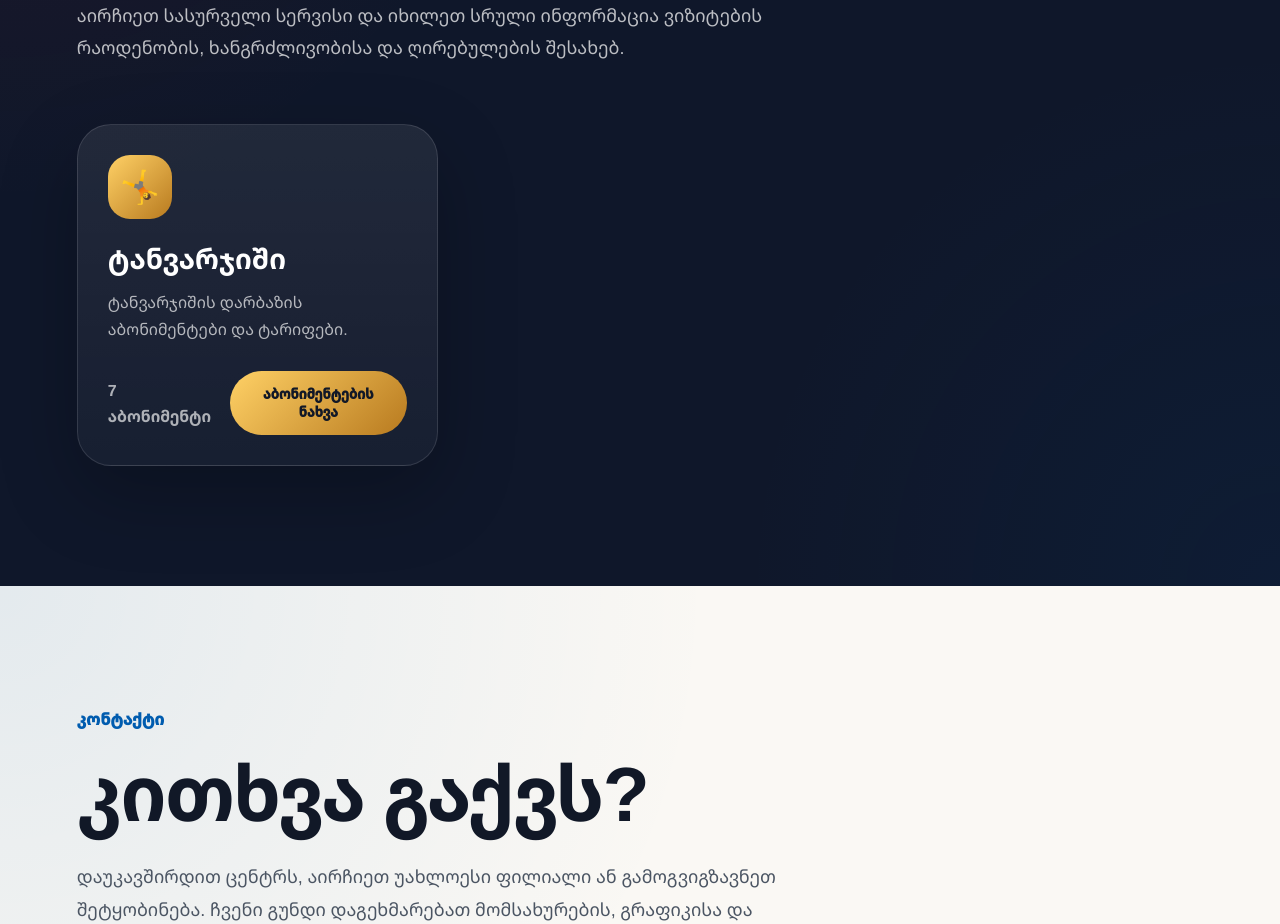
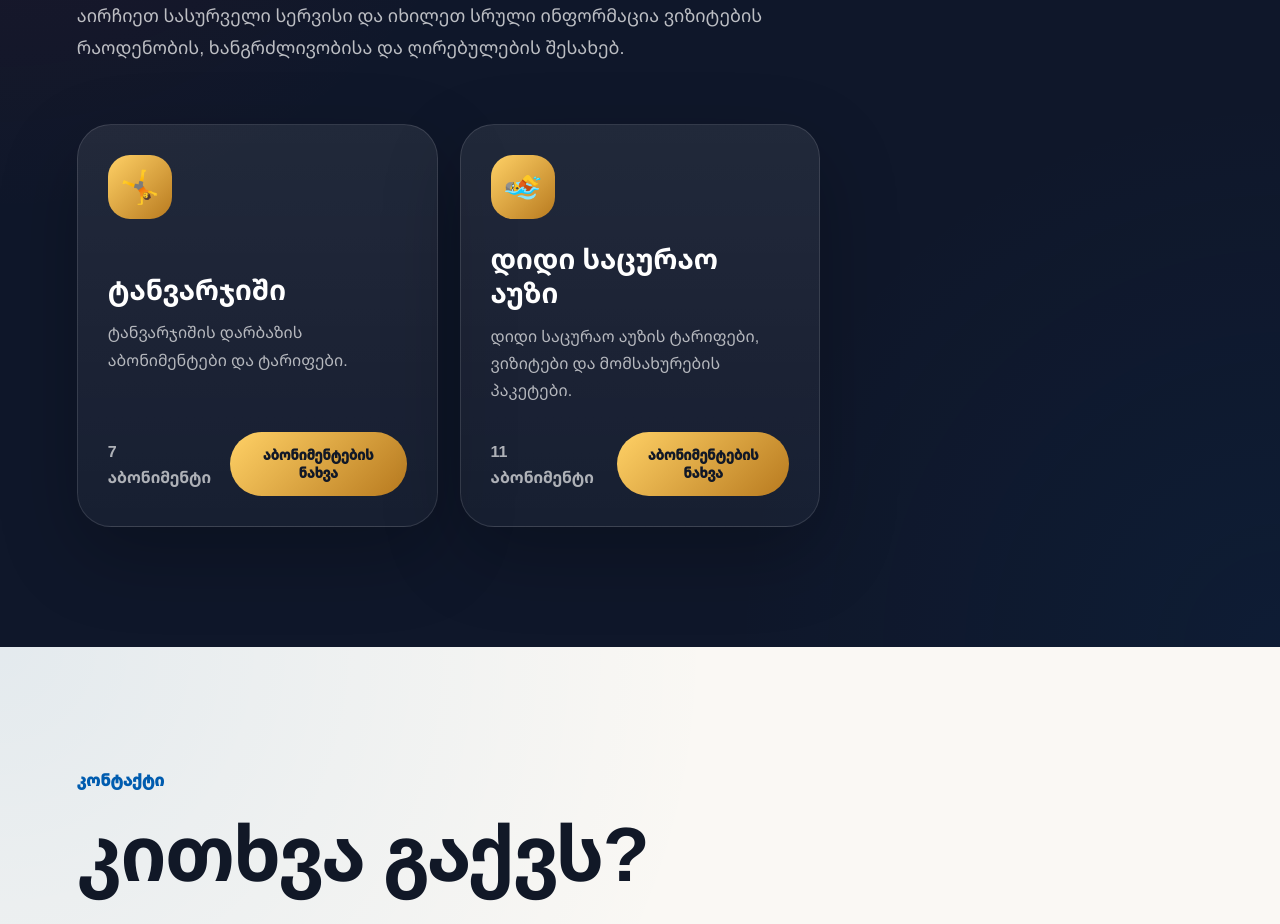
Before and after one commit to webdevelopment09/public-center-website, a Next.js app: page / in a window 1280 px wide. Shown: the part 8600-9524 px from the top of the page. Built offline with nearby package versions, Linux system fonts and the light colour scheme; a web font is replaced by a local one.

Commit message:
Add swimming pool subscription plans

```diff
--- a/app/globals.css
+++ b/app/globals.css
@@ -2439,7 +2439,7 @@ body {
 
 .subscription-table {
   width: 100%;
-  min-width: 760px;
+  min-width: 960px;
   border-collapse: collapse;
 }
 
--- a/components/SubscriptionsSection.jsx
+++ b/components/SubscriptionsSection.jsx
@@ -81,6 +81,7 @@ export default function SubscriptionsSection() {
                       <th>ვიზიტების რაოდენობა</th>
                       <th>დროები</th>
                       <th>ღირებულება</th>
+                      <th>მომსახურების პაკეტი</th>
                     </tr>
                   </thead>
 
@@ -91,6 +92,7 @@ export default function SubscriptionsSection() {
                         <td>{plan.visits}</td>
                         <td>{plan.duration}</td>
                         <td>{plan.price}</td>
+                        <td>{plan.package || "—"}</td>
                       </tr>
                     ))}
                   </tbody>
--- a/data/subscriptions.js
+++ b/data/subscriptions.js
@@ -59,4 +59,99 @@ export const subscriptionGroups = [
       "მრავალშვილიანი ოჯახის სტატუსის მქონე 18 წლამდე წევრ(ებ)ზე მოქმედებს 40% ფასდაკლება.",
     ],
   },
+
+  {
+  id: "big-pool",
+  serviceSlug: "swimming",
+  icon: "🏊",
+  title: "დიდი საცურაო აუზი",
+  subtitle: "საცურაო აუზის აბონიმენტები",
+  shortText: "დიდი საცურაო აუზის ტარიფები, ვიზიტები და მომსახურების პაკეტები.",
+  phone: "2 00 80 11",
+  workingHours: "ორშ. - შაბათი: 07:00 - 23:00 | კვირა: 09:00 - 21:00",
+
+  plans: [
+    {
+      name: "ინდივიდუალური წვრთნა",
+      visits: "ულიმიტო",
+      duration: "დღეში 4 საათი",
+      price: "200 ლარი",
+      package: "აუზი, საუნა, ვერანდა",
+    },
+    {
+      name: "1 დღე",
+      visits: "1 ვიზიტი",
+      duration: "07:00 - 23:00\nსამუშაო დღე",
+      price: "50 ლარი",
+      package: "აუზი, საუნა, ვერანდა",
+    },
+    {
+      name: "ერთჯერადი ვიზიტი მწვრთნელის მომსახურებით",
+      visits: "1 ვიზიტი",
+      duration: "საცურაო დრო მწვრთნელთან შეთანხმებით",
+      price: "30 ლარი",
+      package: "1 საათი მწვრთნელის მომსახურებით",
+    },
+    {
+      name: "სტანდარტი",
+      visits: "12 ვიზიტი\nკვირაში 3 დღე",
+      duration: "07:00 - 15:00\nსამუშაო დღე\nდღეში 3 საათი",
+      price: "135 ლარი",
+      package: "აუზი, საუნა, ვერანდა",
+    },
+    {
+      name: "სტანდარტი",
+      visits: "12 ვიზიტი\nკვირაში 3 დღე",
+      duration: "15:00 - 23:00\nსამუშაო დღე\nდღეში 3 საათი",
+      price: "155 ლარი",
+      package: "აუზი, საუნა, ვერანდა",
+    },
+    {
+      name: "სამოყვარულო ჯგუფი\n18 წლამდე",
+      visits: "12 ვიზიტი\nკვირაში 3 დღე",
+      duration: "07:00 - 15:00\nსამუშაო დღე",
+      price: "135 ლარი",
+      package: "1 საათი მწვრთნელის მომსახურებით",
+    },
+    {
+      name: "სამოყვარულო ჯგუფი\n18 წლამდე",
+      visits: "12 ვიზიტი\nკვირაში 3 დღე",
+      duration: "15:00 - 22:00\nსამუშაო დღე",
+      price: "155 ლარი",
+      package: "1 საათი მწვრთნელის მომსახურებით",
+    },
+    {
+      name: "წყალბურთი",
+      visits: "12 ვიზიტი",
+      duration: "ჯგუფების მიხედვით",
+      price: "155 ლარი",
+      package: "ჯგუფური ვარჯიში",
+    },
+    {
+      name: "აქვა აერობიკა",
+      visits: "1 ვიზიტი",
+      duration: "ჯგუფების მიხედვით\nხანგრძლივობა 1 საათი",
+      price: "30 ლარი",
+      package: "ჯგუფური ვარჯიში",
+    },
+    {
+      name: "აქვა აერობიკა",
+      visits: "12 ვიზიტი",
+      duration: "ჯგუფების მიხედვით\nხანგრძლივობა 1 საათი",
+      price: "150 ლარი",
+      package: "ჯგუფური ვარჯიში",
+    },
+    {
+      name: "აუზის და ფიტნესის\nულიმიტო პაკეტი",
+      visits: "ულიმიტო",
+      duration: "07:00 - 23:00\nსამუშაო დღე",
+      price: "270 ლარი",
+      package: "აუზი, საუნა, ვერანდა",
+    },
+  ],
+
+  notes: [
+    "მომხმარებლები სივრცეებში დაიშვებიან ცენტრის დახურვამდე 1 საათით ადრე.",
+  ],
+},
 ];
```
